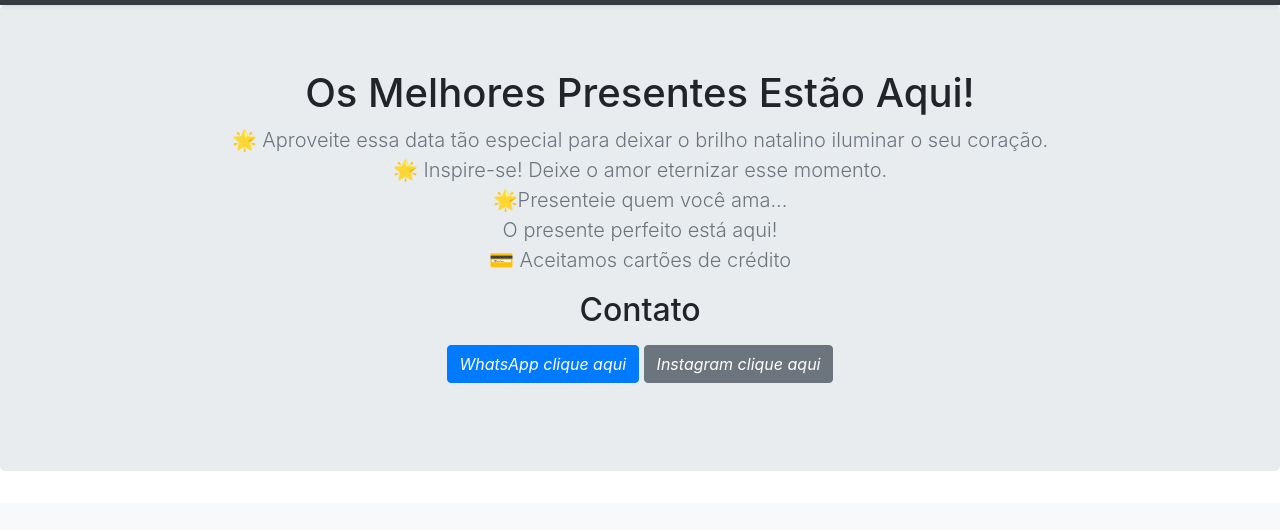
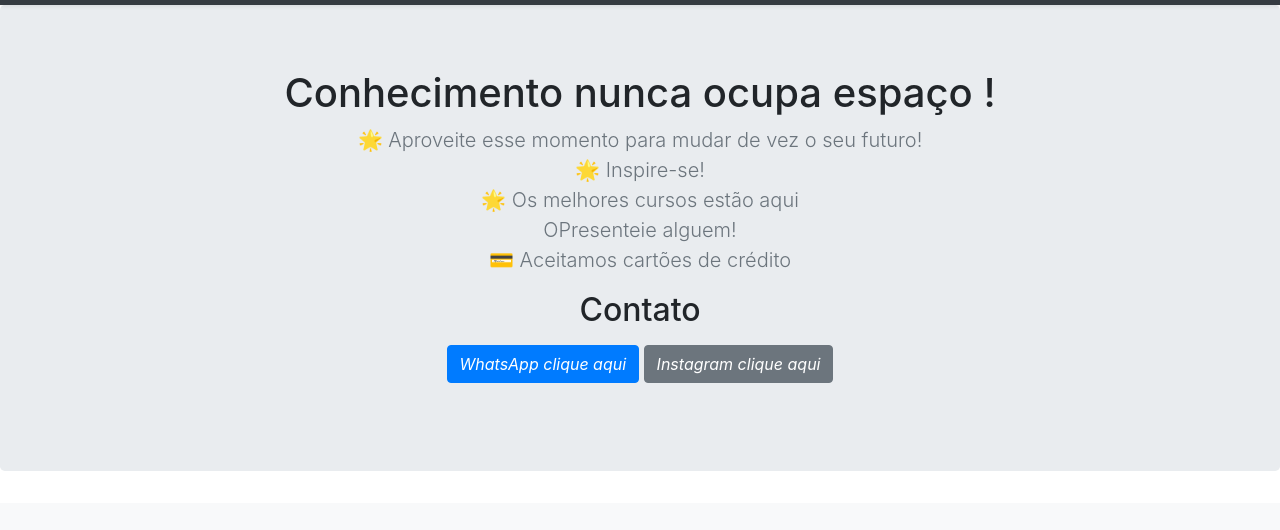
Before and after one commit to Pedro-Muniz-Oliveira/Future-generation, a plain HTML site: page index.html in a window 1280 px wide. Shown: the part 51-581 px from the top of the page. Drawn offline with nearby package versions, Linux system fonts and the light colour scheme.

Commit message:
Update index.html

```diff
--- a/index.html
+++ b/index.html
@@ -57,21 +57,21 @@
 
       <section class="jumbotron text-center">
         <div class="container">
-          <h1 class="jumbotron-heading">Os Melhores Presentes Estão Aqui!
+          <h1 class="jumbotron-heading">Conhecimento nunca ocupa espaço !
           </h1>
-          <p class="lead text-muted">🌟 Aproveite essa data tão especial para deixar o brilho natalino iluminar o seu coração. <br>
+          <p class="lead text-muted">🌟 Aproveite esse momento para mudar de vez o seu futuro! <br>
 
-            🌟 Inspire-se! Deixe o amor eternizar esse momento.
+            🌟 Inspire-se!
             <br>
-            🌟Presenteie quem você ama...
+            🌟 Os melhores cursos estão aqui
             <br>
 
-            O presente perfeito está aqui!<br>
+            OPresenteie alguem!<br>
             💳 Aceitamos cartões de crédito </p>
           <p>
             <h2>Contato</h2>
             <a href="https://wa.me/5524992651641?text=Eu%20tenho%20interesse%20nos%20perfumes%20da%20Hinode" class="btn btn-primary my-2"><i class="fa fa-whatsapp" aria-hidden="true">WhatsApp clique aqui</i></a>
-            <a href="https://www.instagram.com/realbeautty/" class="btn btn-secondary my-2"><i class="fa fa-whatsapp" aria-hidden="true">Instagram clique aqui</i></a>
+            <a href="https://www.instagram.com/ContatoSales/" class="btn btn-secondary my-2"><i class="fa fa-whatsapp" aria-hidden="true">Instagram clique aqui</i></a>
           </p>
         </div>
       </section>
```
